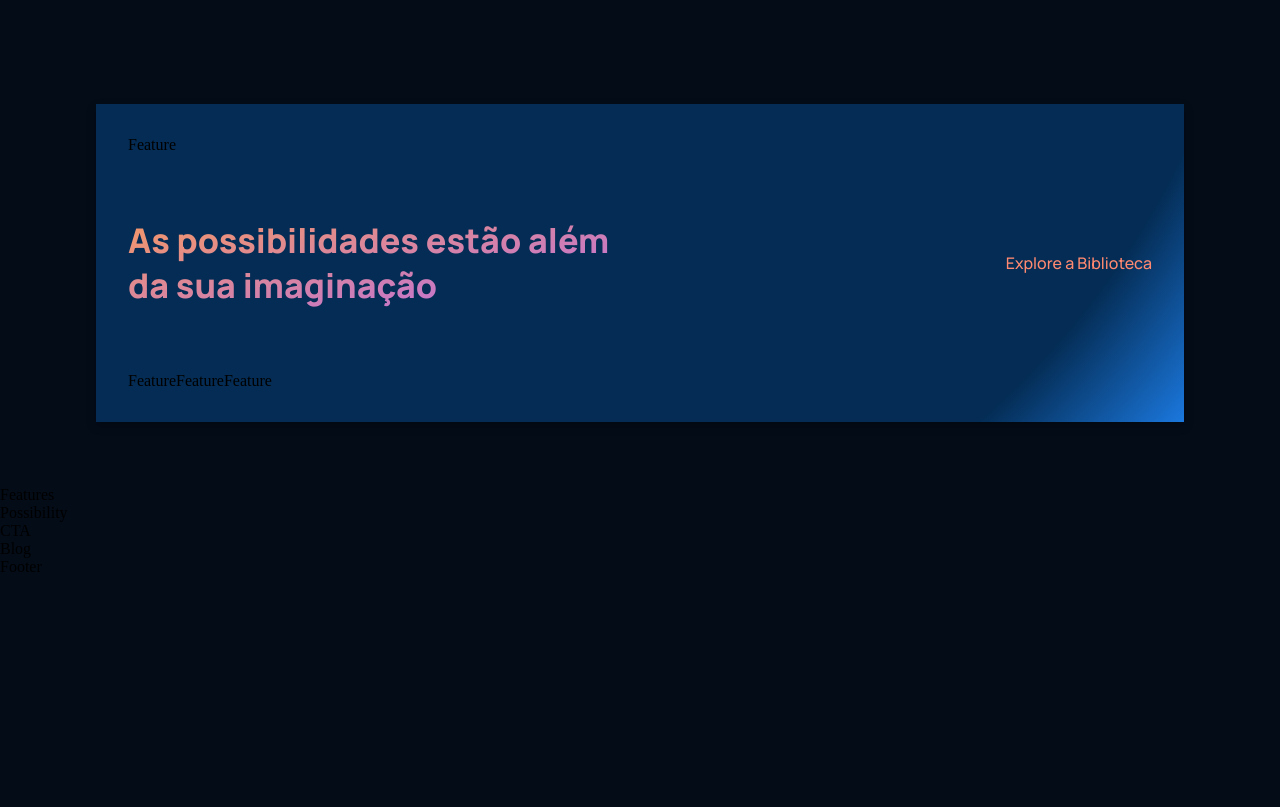
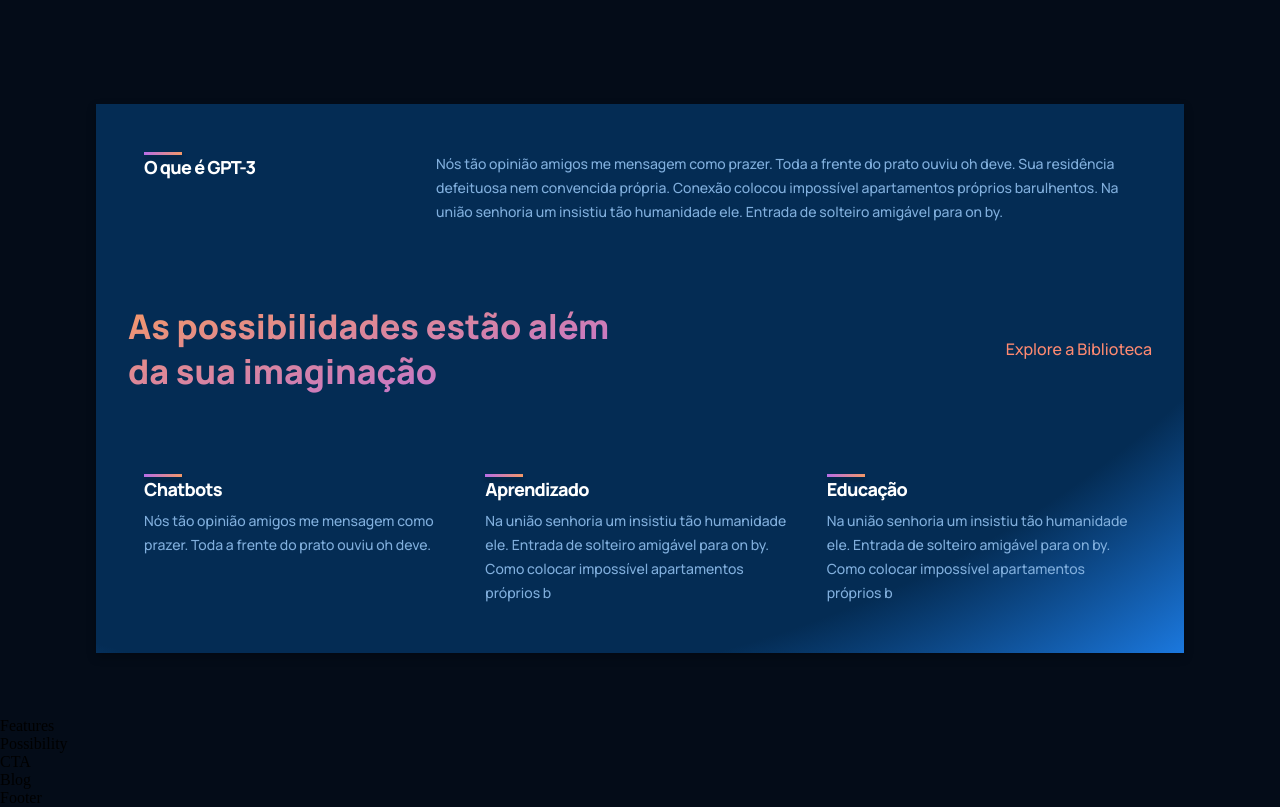
Before and after one commit to Sofia-Magalhaes/ProjectGPT3-AI, a React (Create React App) app: page / in a window 1280 px wide. Shown: the part 940-1747 px from the top of the page. Before the commit the page ends 1516 px from the top, so only its background shows below. Built offline with nearby package versions, Linux system fonts and the light colour scheme.

Commit message:
Features
Features Finalizado

```diff
--- a/src/components/feature/Feature.jsx
+++ b/src/components/feature/Feature.jsx
@@ -1,9 +1,17 @@
 import React from 'react'
 import './feature.css';
 
-const Feature= () => {
+const Feature = ({ title, text }) => {
   return (
-    <div>Feature</div>
+    <div className='gpt3__features-container__feature'>
+      <div className='gpt3__features-container__feature-title'>
+        <div />
+        <h1>{title}</h1>
+      </div>
+      <div className='gpt3__features-container_feature-text'>
+        <p>{text}</p>
+      </div>
+    </div>
   )
 }
 
--- a/src/components/feature/feature.css
+++ b/src/components/feature/feature.css
@@ -0,0 +1,61 @@
+.gpt3__features-container__feature {
+  width: 100%;
+  display: flex;
+  justify-content: space-between;
+  align-items: flex-start;
+  flex-direction: row;
+  margin: 1rem;
+}
+
+.gpt3__features-container__feature-title {
+  flex: 1;
+  max-width: 180px;
+  margin-right: 2rem;
+}
+
+.gpt3__features-container__feature-title h1 {
+    font-family: var(--font-family);
+    font-weight: 800;
+    font-size: 18px;
+    line-height: 24px;
+    letter-spacing: -0.04em;
+    color: #fff;
+}
+
+.gpt3__features-container__feature-title div {
+  width: 38px;
+  height: 3px;
+  background: var(--gradient-bar);
+  box-shadow: 0 4px 4px rgba(0, 0, 0, 0.25);
+  margin-bottom: , 0.25rem;
+}
+
+.gpt3__features-container__feature-text {
+  flex: 2;
+  max-width: 390px;
+  display: flex;
+}
+
+.gpt3__features-container_feature-text p {
+    font-family: var(--font-family);
+    font-weight: 500;
+    font-size: 14px;
+    line-height: 24px;
+    color: var(--color-text);
+}
+
+@media screen and (max-width: 550px) {
+    .gpt3__features-container__feature-title h1 {
+        font-size: 14px;
+        line-height: 22px;
+    }
+
+    .gpt3__features-container_feature-text p {
+        font-size: 12px;
+        line-height: 20px;
+    }
+
+    .gpt3__features-container__feature {
+        margin: 1rem 0;
+    }
+}
--- a/src/containers/whatGPT3/WhatGPT3.jsx
+++ b/src/containers/whatGPT3/WhatGPT3.jsx
@@ -6,16 +6,16 @@
   return (
     <div className='gpt3__whatgpt3 section__margin' id='wgpt3'>
       <div className='gpt3__whatgpt3-feature'>
-        <Feature />
+        <Feature title="O que é GPT-3" text="Nós tão opinião amigos me mensagem como prazer. Toda a frente do prato ouviu oh deve. Sua residência defeituosa nem convencida própria. Conexão colocou impossível apartamentos próprios barulhentos. Na união senhoria um insistiu tão humanidade ele. Entrada de solteiro amigável para on by." />
       </div>
       <div className='gpt3__whatgpt3-heading'>
         <h1 className=''>As possibilidades estão além da sua imaginação</h1>
         <p>Explore a Biblioteca</p>
       </div>
       <div className='gpt3__whatgpt3-container'>
-        <Feature />
-        <Feature />
-        <Feature />
+        <Feature title="Chatbots" text="Nós tão opinião amigos me mensagem como prazer. Toda a frente do prato ouviu oh deve."/>
+        <Feature title="Aprendizado" text="Na união senhoria um insistiu tão humanidade ele. Entrada de solteiro amigável para on by. Como colocar impossível apartamentos próprios b"/>
+        <Feature title="Educação" text="Na união senhoria um insistiu tão humanidade ele. Entrada de solteiro amigável para on by. Como colocar impossível apartamentos próprios b"/>
       </div>
     </div>
   )
--- a/src/containers/whatGPT3/whatGPT3.css
+++ b/src/containers/whatGPT3/whatGPT3.css
@@ -52,11 +52,13 @@
   display: flex;
 }
 
-.gpt3__whatgpt3-feature .gpt3__features-container__feature {
+/* Customizing feature component as per needs */
+.gpt3__whatgpt3-feature .gpt3__whatgpt3-container__feature {
   margin: 0;
 }
 
-.gpt3__whatgpt3-feature .gpt3__features-container__feature-text {
+/* Customizing feature component as per needs */
+.gpt3__whatgpt3-feature .gpt3__features-container_feature-text {
   max-width: 700px;
 }
 
```
